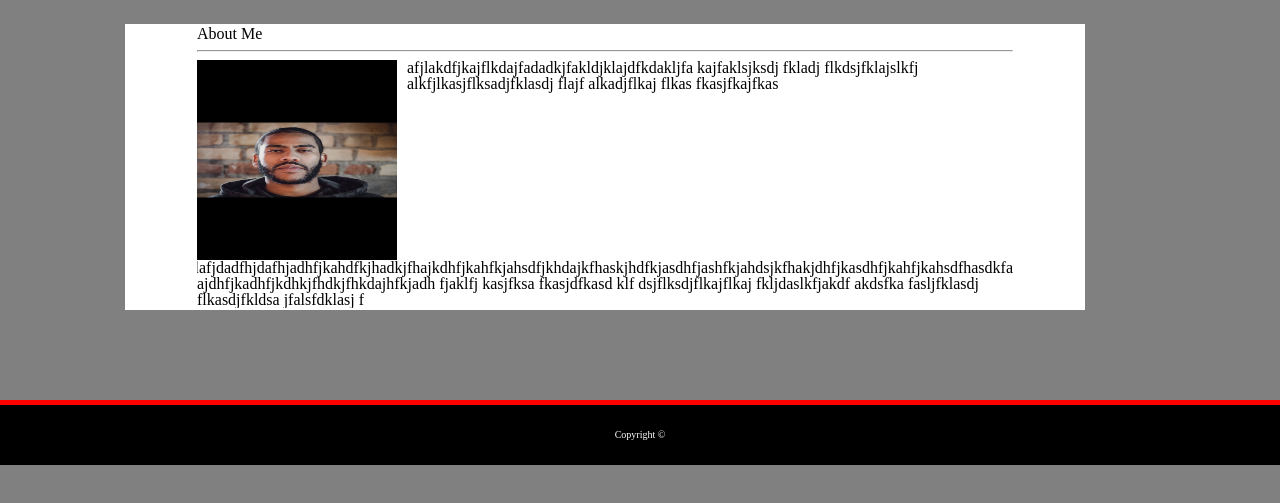
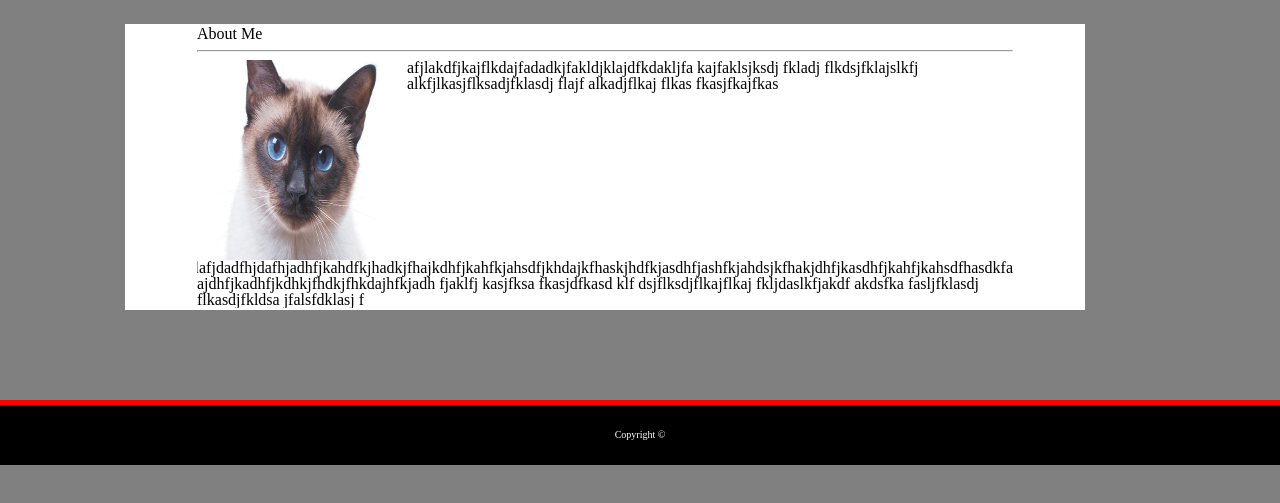
Before and after one commit to AbdulSaid/hardhw, a plain HTML site: page index.html in a window 1280 px wide. Shown: the part 75-578 px from the top of the page. Drawn offline with Linux system fonts and the light colour scheme; a script that the page names is missing.

Commit message:
fixed bio picture

```diff
--- a/index.html
+++ b/index.html
@@ -37,7 +37,7 @@
                  <hr>
 
                 <div class="midpic">
-                    <p> <img src="biopic.png" alt="PictureofMe" width="200px" height="200px">
+                    <p> <img src="cat.jpg" alt="PictureofMe" width="200px" height="200px">
                     afjlakdfjkajflkdajfadadkjfakldjklajdfkdakljfa kajfaklsjksdj fkladj flkdsjfklajslkfj alkfjlkasjflksadjfklasdj flajf alkadjflkaj flkas fkasjfkajfkas </p>
                     <p>afkajdfklajdlkfjadlkjflkajdfkldlafjdadfhjdafhjadhfjkahdfkjhadkjfhajkdhfjkahfkjahsdfjkhdajkfhaskjhdfkjasdhfjashfkjahdsjkfhakjdhfjkasdhfjkahfjkahsdfhasdkfa </p>
                     <p>ajdhfjkadhfjkdhkjfhdkjfhkdajhfkjadh fjaklfj kasjfksa fkasjdfkasd klf dsjflksdjflkajflkaj fkljdaslkfjakdf akdsfka fasljfklasdj flkasdjfkldsa jfalsfdklasj f</p>
```
